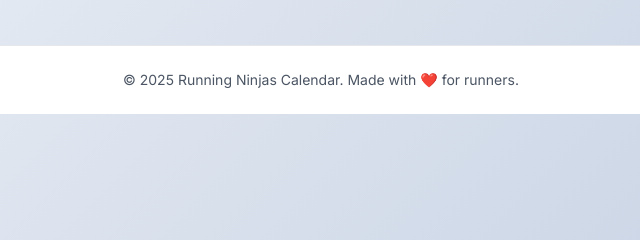
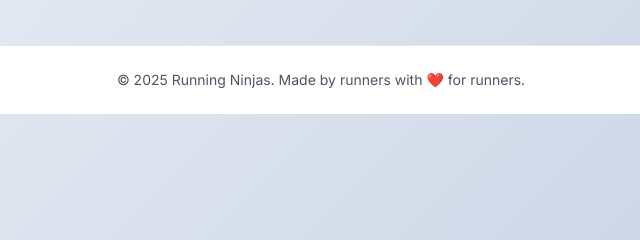
Before and after one commit to rahuljain82/rahuljain82.github.io, a plain HTML site: page index.html in a window 1280 px wide. Shown: the part 489-729 px from the top of the page, 319-959 px from the left. Drawn offline with nearby package versions, Linux system fonts and the light colour scheme; no server answers.

Commit message:
Update index.html

```diff
--- a/index.html
+++ b/index.html
@@ -327,7 +327,7 @@
   <footer class="bg-white border-t border-gray-200 mt-16">
     <div class="container mx-auto px-4 sm:px-6 lg:px-8 py-6">
       <div class="text-center text-gray-600 text-sm">
-        <p>&copy; 2025 Running Ninjas Calendar. Made with ❤️ for runners.</p>
+        <p>&copy; 2025 Running Ninjas. Made by runners with ❤️ for runners.</p>
       </div>
     </div>
   </footer>
```
